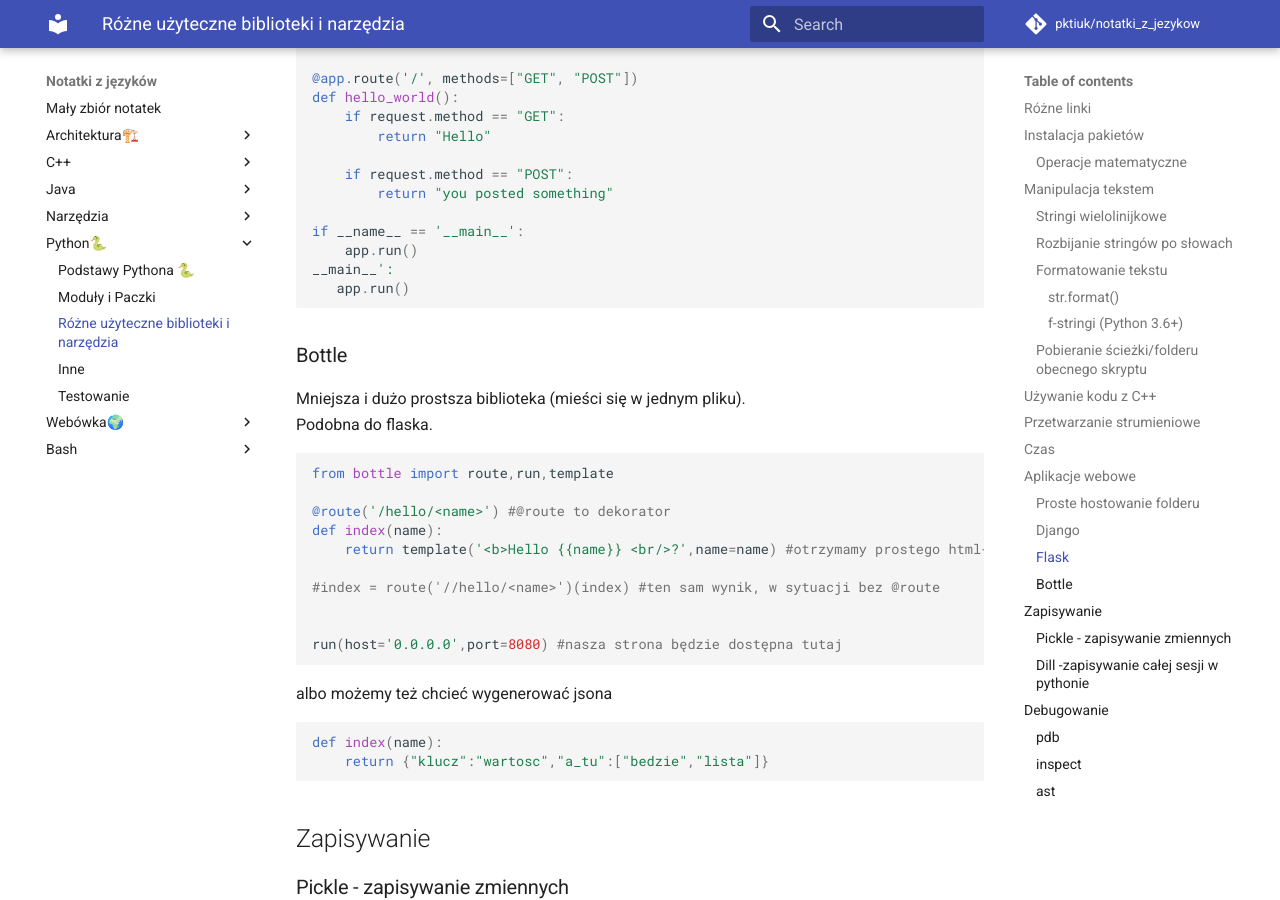
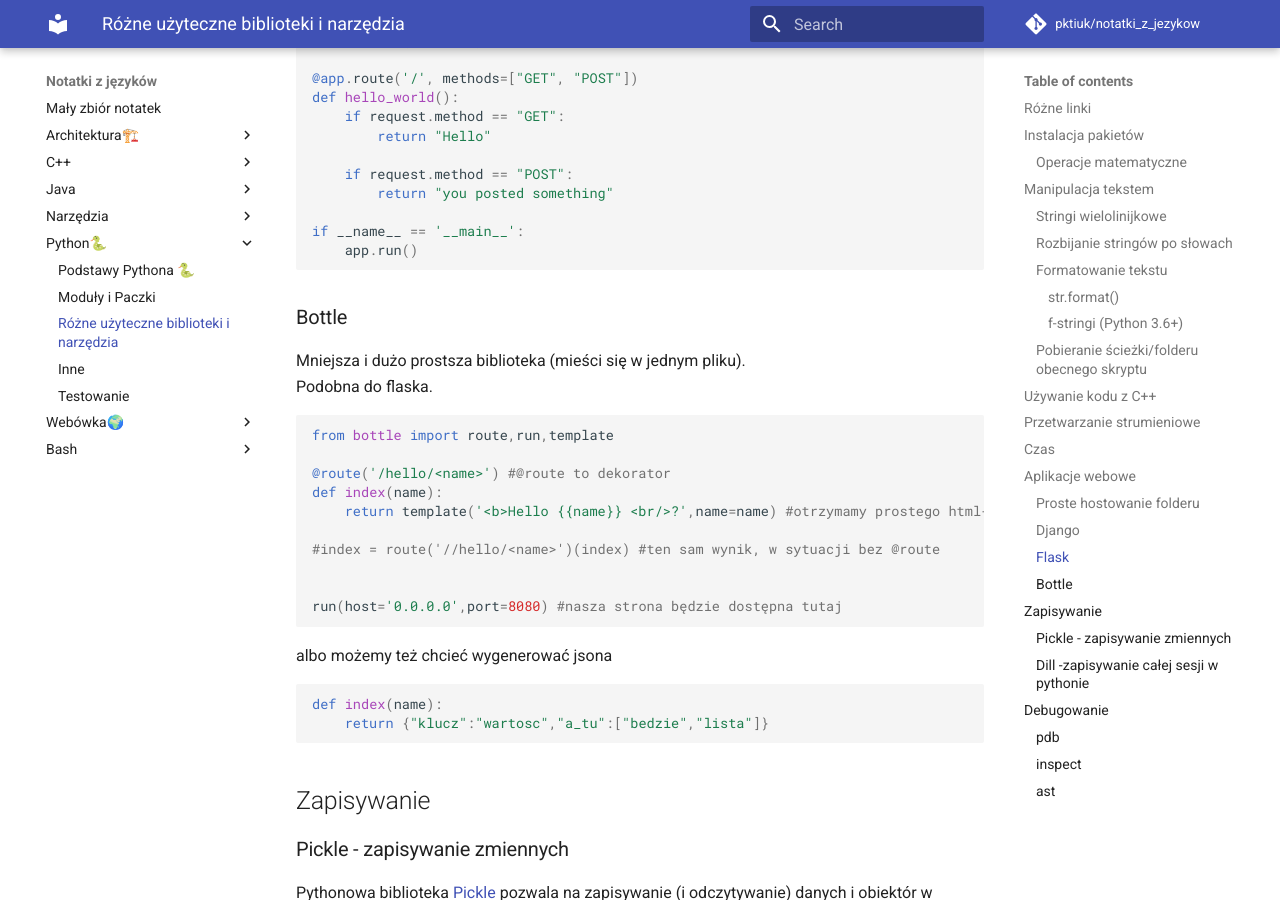
Before and after one commit to pktiuk/notatki_z_jezykow, an MkDocs documentation site: the page built from docs/Python🐍/4_biblioteki_i_narzędzia.md, in a window 1280 px wide and 900 px high, scrolled down 2441 px. Built offline with MkDocs 1.6.1 and Material for MkDocs 9.7.7, drawn with Linux system fonts in a browser that asks for light colours; comment, search, counter and statistics services are not loaded.

Commit message:
Poprawka błędu we flasku

````diff
--- a/docs/Python🐍/4_biblioteki_i_narzędzia.md
+++ b/docs/Python🐍/4_biblioteki_i_narzędzia.md
@@ -115,8 +115,6 @@ def hello_world():
 
 if __name__ == '__main__':
     app.run()
-__main__':
-   app.run()
 ```
 
 ### Bottle
@@ -176,7 +174,7 @@ zapytania w trybie debuggera :
 - d - down
 - c/continue - continue
 - args - wyświetla wszystkie argumenty, jakie dana funkcja otrzymała (ta w której obecnie jesteśmy)
-Poza tym reszta rzeczy odpowiada zwykłemu pisaniu w pythonie, możemy zmieniać zmienne, printować je, uruchamiać pętle etc.
+  Poza tym reszta rzeczy odpowiada zwykłemu pisaniu w pythonie, możemy zmieniać zmienne, printować je, uruchamiać pętle etc.
 
 Warto wtedy używać też:
 `locals()` - ładuje do słownika wszystkie obecnie dostępne funkcje
@@ -203,6 +201,4 @@ import ast
 
 /TODO opisać dokładniej
 
-
-
 /TODO opisać działanie libki subprocess (czyli jak ogarnąć prawdziwą wielowątkowość w pythonie), oraz uruchamianie procesów.
````
